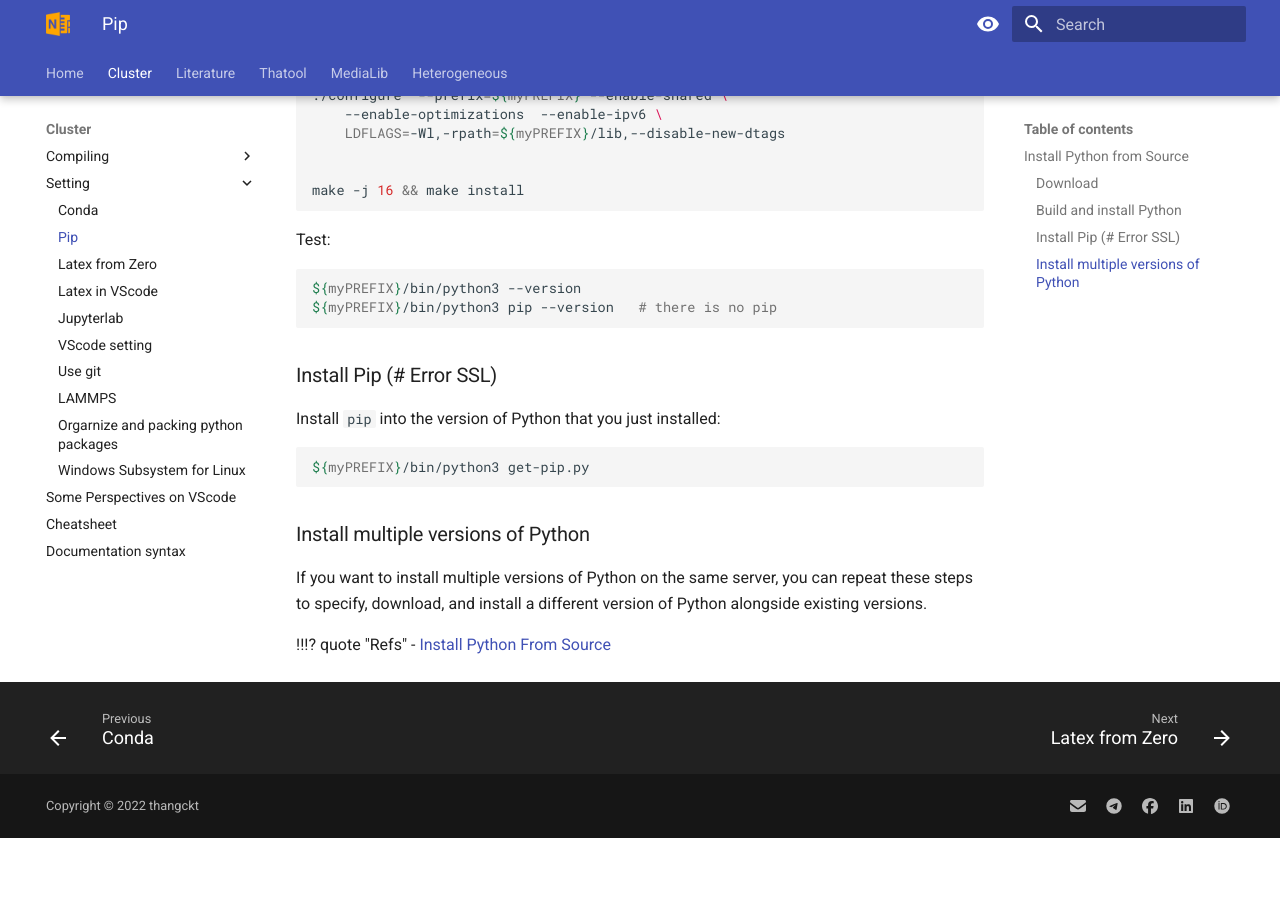
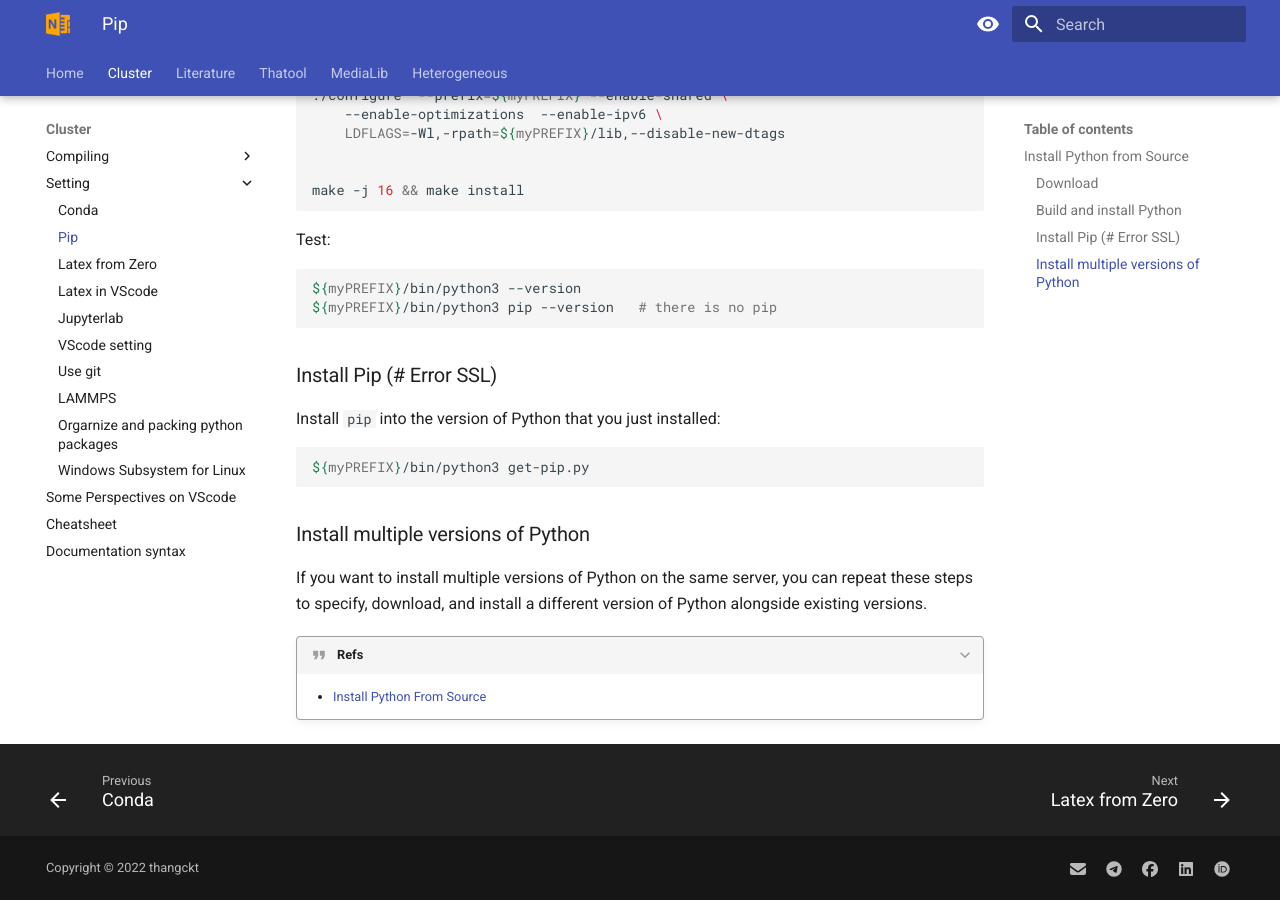
Before and after one commit to thangckt/thangckt.github.io, an MkDocs documentation site: the page built from docs/cluster/AppSetting/Pip.md, in a window 1280 px wide and 900 px high, scrolled down 706 px. Built offline with MkDocs 1.6.1 and Material for MkDocs 9.7.7, drawn with Linux system fonts in a browser that asks for light colours; the version menu is left out; before the commit the page ends 1544 px from its top, so only the background shows below that.

Commit message:
Update Pip.md

```diff
--- a/docs/cluster/AppSetting/Pip.md
+++ b/docs/cluster/AppSetting/Pip.md
@@ -54,5 +54,6 @@ ${myPREFIX}/bin/python3 get-pip.py
 
 If you want to install multiple versions of Python on the same server, you can repeat these steps to specify, download, and install a different version of Python alongside existing versions.
 
-!!!? quote "Refs"
+???+ quote "Refs"
+
     - [Install Python From Source](https://docs.posit.co/resources/install-python-source/)
```
